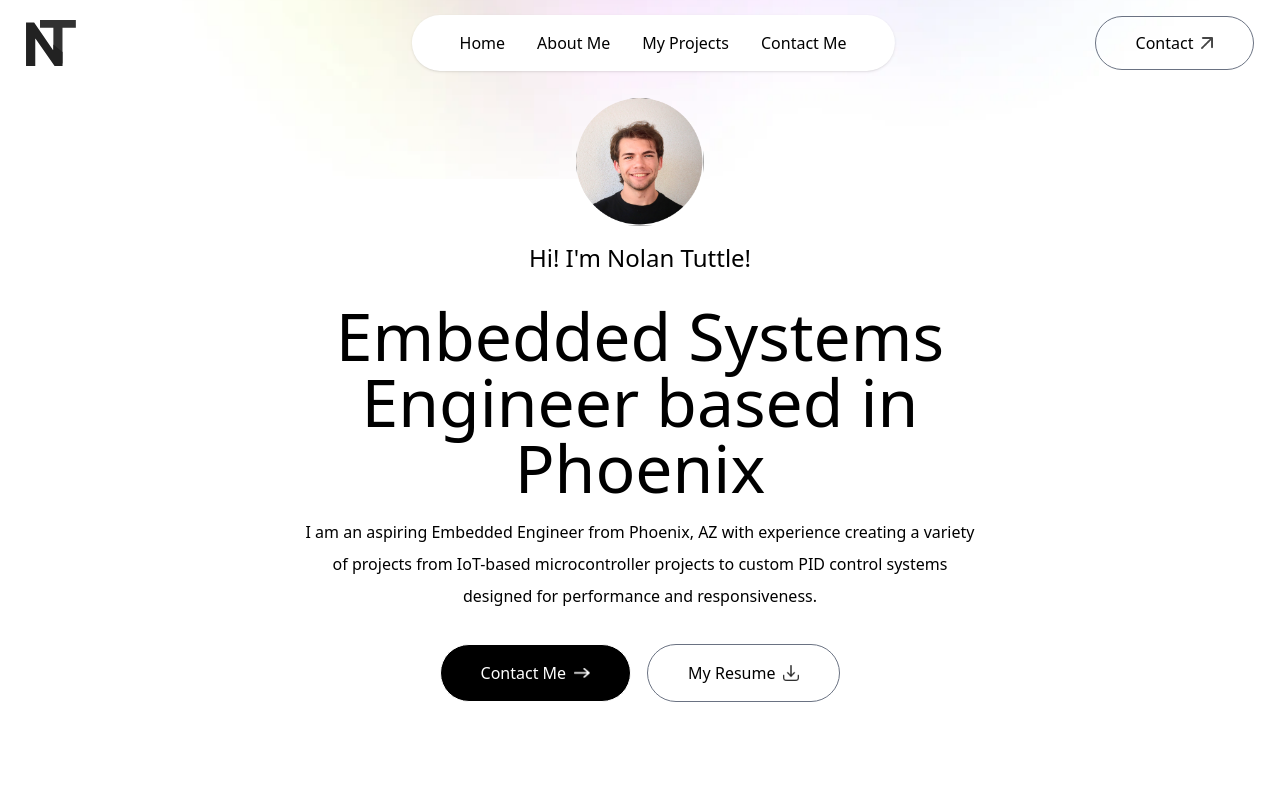
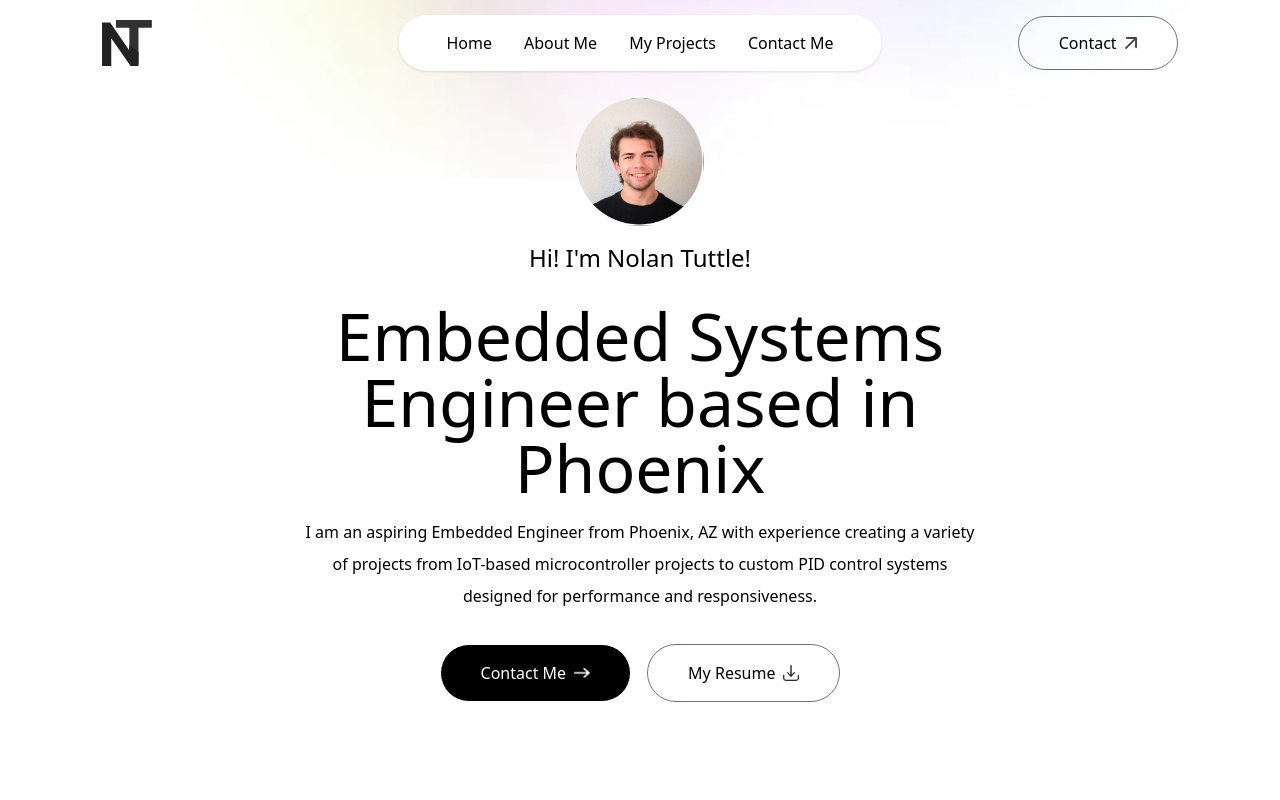
Before and after one commit to nolantuttle/portfolio-site, a Next.js app: page /home in a window 1280 px wide. Shown: the top 800 px of the page. Built offline with nearby package versions, Linux system fonts and the light colour scheme; a web font is replaced by a local one.

Commit message:
Fixed stupid navbar centering bug from justifying logo and contact button

```diff
--- a/app/components/Navbar.jsx
+++ b/app/components/Navbar.jsx
@@ -1,6 +1,6 @@
 "use client";
 import { assets } from '../../assets/assets'
-import {useTheme} from "next-themes"
+import { useTheme } from "next-themes"
 import Image from 'next/image'
 import Logo from './Logo'
 import React, { useEffect, useRef, useState } from 'react'
@@ -36,13 +36,13 @@ const Navbar = () => {
             <div id="navbar" className='fixed top-0 right-0 w-11/12 -z-10 translate-y-[-80%]'>
                 <Image src={assets.header_bg_color} alt="" className='w-full' />
             </div>
-            <nav className={`w-full fixed px-4 lg:px-4 xl:px-[2%] py-4 flex items-center justify-between z-50
+            <nav className={`w-full fixed px-5 lg:px-8 xl:px-[8%] py-4 flex items-center justify-between z-50
                 ${isScroll ? "bg-white/50 backdrop-blur-lg shadow-sm" : ""}`}>
                 <a href="#top">
                     <Logo className='w-18 cursor-pointer mr-14' />
                 </a>
 
-                <ul className={`hidden md:flex items-center gap-6 lg:gap-8 rounded-full px-12 py-3 absolute left-1/3 -translate-x-1/32 ${isScroll ? "" : "bg-white shadow-sm bg-opacity-50"} `}>
+                <ul className={`hidden md:flex items-center gap-6 lg:gap-8 rounded-full px-12 py-3 absolute left-1/2 -translate-x-1/2 ${isScroll ? "" : "bg-white shadow-sm bg-opacity-50"} `}>
                     <li><a className='font-Ovo' href="#top">Home</a></li>
                     <li><a className='font-Ovo' href="#about">About Me</a></li>
                     { /* <li><a className='font-Ovo' href="#services">Services</a></li> */}
@@ -52,8 +52,8 @@ const Navbar = () => {
 
                 <div className='flex items-center gap-4'>
 
-                {/* TODO: ADD DARK MODE FUNCTIONALITY*/}
-                { /*<button onClick={() => setTheme(theme === "dark" ? "light" : "dark")}>
+                    {/* TODO: ADD DARK MODE FUNCTIONALITY*/}
+                    { /*<button onClick={() => setTheme(theme === "dark" ? "light" : "dark")}>
                     <Image src={assets.moon_icon} alt='' className='w-6' />
     </button> */}
 
```
Also changed, not shown: 1 other file (tests, documents, lock files or other folders).
